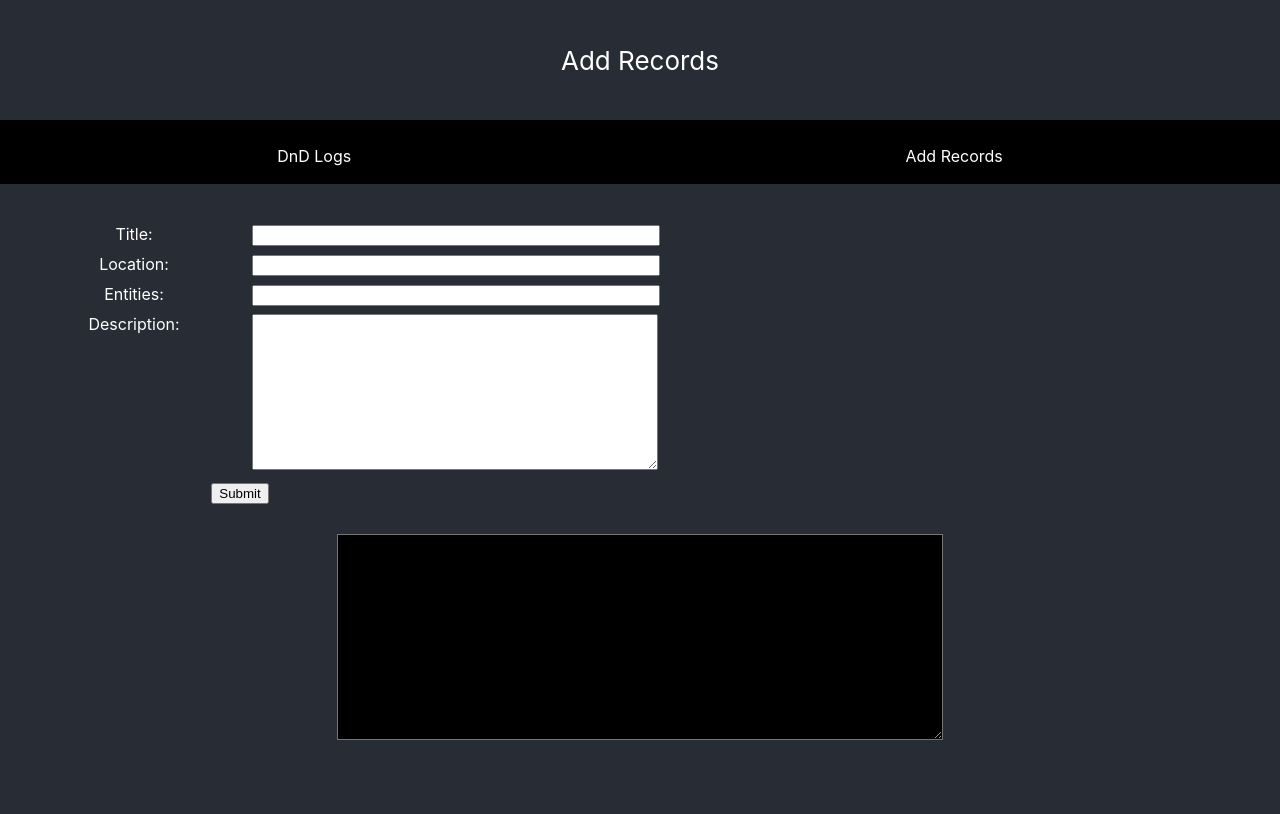
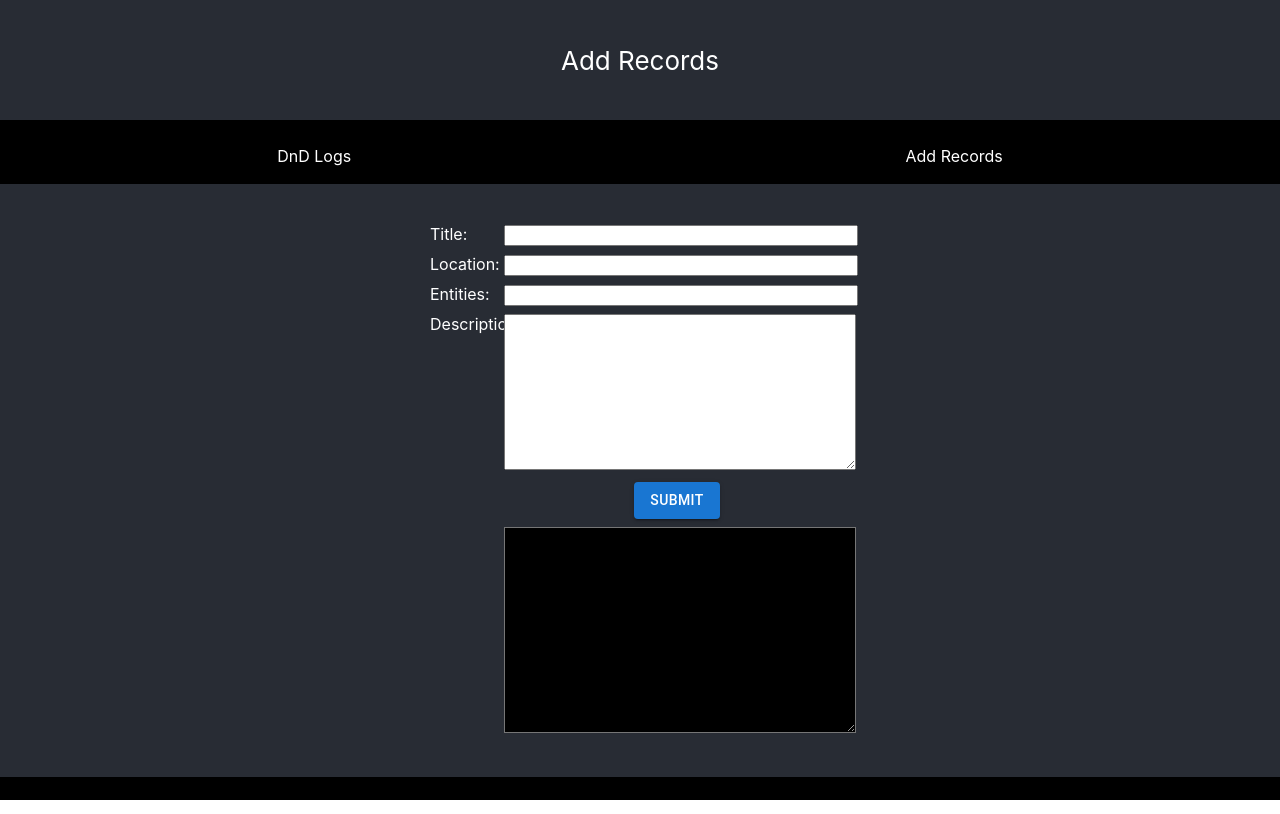
Before and after one commit to Ceemot/DnDLog, a React (Create React App) app in the folder dnd-log/: page / in a window 1280 px wide. Both pictures are taken after a click on the item "Add Records". Built offline with nearby package versions, Linux system fonts and the light colour scheme.

Commit message:
style changes, most tasty

```diff
--- a/dnd-log/src/App.css
+++ b/dnd-log/src/App.css
@@ -51,20 +51,20 @@
   margin-left: auto;
   margin-right: auto;
 }
-.formLabel {
-  margin: 10px;
-}
 .formInput {
-  width: 400px;
+  width: 100%;
 }
 .textArea {
-  width: 400px;
+  width: 100%;
   height: 150px;
 }
 .theOutput {
-  width: 600px;
+  width: 100%;
   height: 200px;
   background: black;
   color: white;
-  margin: 30px;
 }
+.inputForm {
+  width: 35%;
+  margin: auto;
+}
--- a/dnd-log/src/Components/AddLog.tsx
+++ b/dnd-log/src/Components/AddLog.tsx
@@ -5,6 +5,7 @@ import { ToastContainer, toast } from "react-toastify";
 import "react-toastify/dist/ReactToastify.css";
 import Grid from "@mui/material/Grid";
 import Box from "@mui/material/Box";
+import Button from "@mui/material/Button";
 
 export default function AddLog() {
   const [formData, setFormData] = useState({
@@ -44,18 +45,18 @@ export default function AddLog() {
   return (
     <div style={{ marginBlockStart: "0px", padding: "40px" }}>
       <form className="inputForm" onSubmit={handleSubmit}>
-        <Box width={400} alignItems={"center"} display={"flex"}>
+        <Box alignItems={"center"} display={"flex"}>
           <Grid
             container
             rowSpacing={1}
             columnSpacing={{ xs: 1, sm: 2, md: 3 }}
           >
-            <Grid item xs={6}>
+            <Grid item xs={2} textAlign={'left'}>
               <label className="formLabel" htmlFor="title">
                 Title:
               </label>
             </Grid>
-            <Grid item xs={6}>
+            <Grid item xs={10}>
               <input
                 className="formInput"
                 type="text"
@@ -65,12 +66,12 @@ export default function AddLog() {
                 onChange={handleChange}
               />
             </Grid>
-            <Grid item xs={6}>
+            <Grid item xs={2} textAlign={'left'}>
               <label className="formLabel" htmlFor="location">
                 Location:
               </label>
             </Grid>
-            <Grid item xs={6}>
+            <Grid item xs={10}>
               <input
                 className="formInput"
                 type="text"
@@ -80,12 +81,12 @@ export default function AddLog() {
                 onChange={handleChange}
               />
             </Grid>
-            <Grid item xs={6}>
+            <Grid item xs={2} textAlign={'left'}>
               <label className="formLabel" htmlFor="entities">
                 Entities:
               </label>
             </Grid>
-            <Grid item xs={6}>
+            <Grid item xs={10}>
               <input
                 className="formInput"
                 type="text"
@@ -95,12 +96,12 @@ export default function AddLog() {
                 onChange={handleChange}
               />
             </Grid>
-            <Grid item xs={6}>
+            <Grid item xs={2} textAlign={'left'}>
               <label className="formLabel" htmlFor="description">
                 Description:
               </label>
             </Grid>
-            <Grid item xs={6}>
+            <Grid item xs={10}>
               <textarea
                 className="formInput textArea"
                 id="description"
@@ -109,13 +110,14 @@ export default function AddLog() {
                 onChange={handleChange}
               />
             </Grid>
-            <Grid item xs={12}>
-              <button type="submit">Submit</button>
+            <Grid item xs={2}/>
+            <Grid item xs={10}>
+              <Button variant="contained" type="submit">
+                Submit
+              </Button>
             </Grid>
-          </Grid>
-        </Box>
-      </form>
-      <div>
+            <Grid item xs={2} />
+            <Grid item xs={10}>
               <textarea
                 id="outputText"
                 name="outputText"
@@ -131,7 +133,10 @@ export default function AddLog() {
                 }}
               />
               <ToastContainer />
-      </div>
+            </Grid>
+          </Grid>
+        </Box>
+      </form>
     </div>
   );
 }
--- a/dnd-log/src/Components/Logs.tsx
+++ b/dnd-log/src/Components/Logs.tsx
@@ -7,7 +7,9 @@ export default function LogBookComponent() {
   return (
     <ul style={{ marginBlockStart: "0px", padding: "40px" }}>
       {records.Logs.map((item) => (
-        <LogListItem record={item} />
+        <LogListItem
+        key={item.LogId}
+        record={item} />
       ))}
     </ul>
   );
```
Lines whose indentation alone changed are shown as unchanged.
